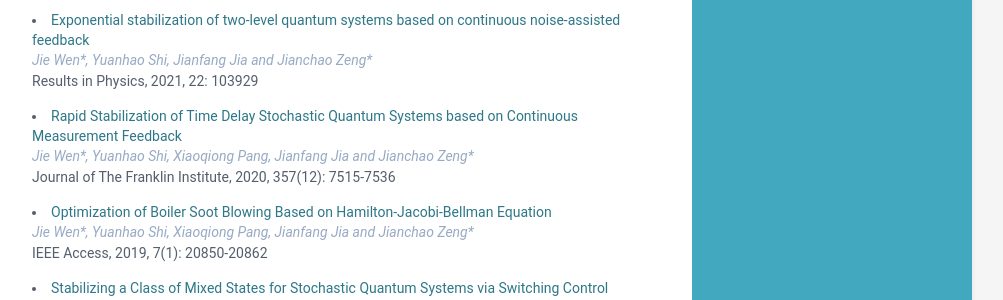
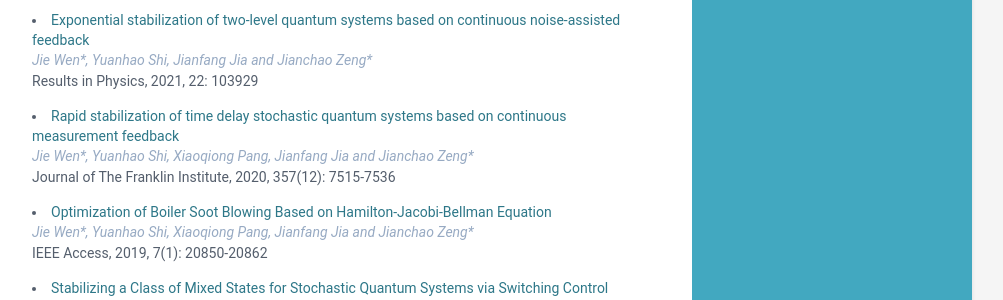
Before and after one commit to wenjie015/wenjie, a Jekyll site: the page built from index.html, in a window 1280 px wide and 900 px high, scrolled down 934 px. Shown: the part 152-452 px from the top of the window, without its empty margins (168-1171 px from the left). Built offline with Jekyll 4.4.1, drawn with Linux system fonts in a browser that asks for light colours.

```diff
--- a/_data/data.yml
+++ b/_data/data.yml
@@ -85,7 +85,7 @@ publications:
         authors: Jie Wen*, Yuanhao Shi, Jianfang Jia and Jianchao Zeng*
         conference: "Results in Physics, 2021, 22: 103929"
 
-      - title: Rapid Stabilization of Time Delay Stochastic Quantum Systems based on Continuous Measurement Feedback
+      - title: Rapid stabilization of time delay stochastic quantum systems based on continuous measurement feedback
         link: https://doi.org/10.1016/j.jfranklin.2020.05.016
         authors: Jie Wen*, Yuanhao Shi, Xiaoqiong Pang, Jianfang Jia and Jianchao Zeng*
         conference: "Journal of The Franklin Institute, 2020, 357(12): 7515-7536"
```
